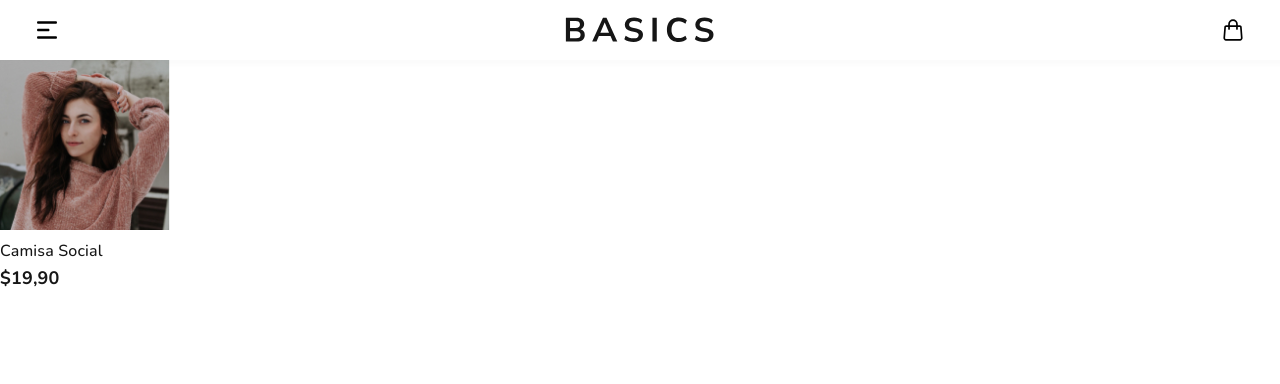
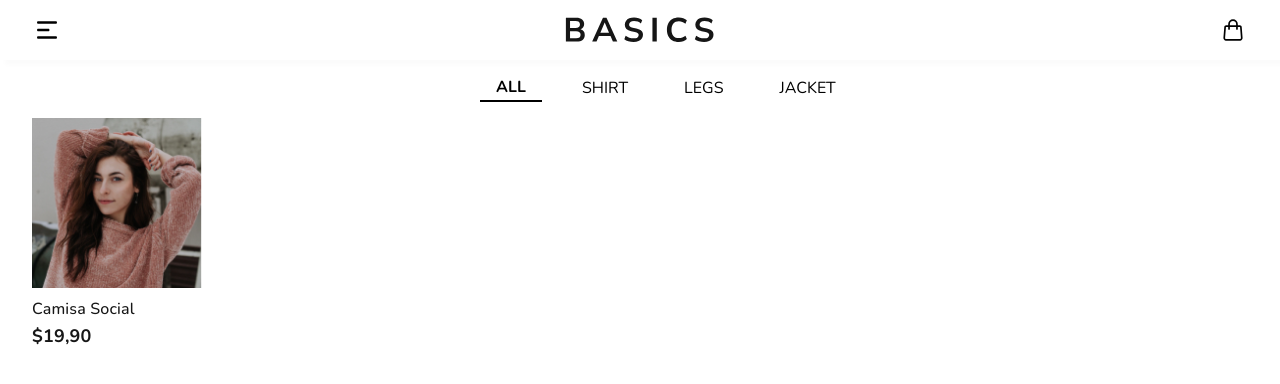
Before and after one commit to LuizSouz404/Basic-commerce, a Next.js app: page / in a window 1280 px wide. Shown: the top 384 px of the page. Built offline with nearby package versions, Linux system fonts and the light colour scheme.

Commit message:
feat: simple filter component

```diff
--- /dev/null
+++ b/src/components/Filter/index.tsx
@@ -0,0 +1,14 @@
+import { Container, WrapperFilter } from "./styles";
+
+export function Filter() {
+  return (
+    <Container>
+      <WrapperFilter>
+        <li>All</li>
+        <li>Shirt</li>
+        <li>Legs</li>
+        <li>Jacket</li>
+      </WrapperFilter>
+    </Container>
+  )
+}
--- /dev/null
+++ b/src/components/Filter/styles.tsx
@@ -0,0 +1,28 @@
+import styled from "styled-components";
+
+export const Container = styled.div`
+  flex: 1;
+  max-width: 400px;
+  margin: 0 auto;
+`;
+
+export const WrapperFilter = styled.ul`
+  padding: none;
+  display: flex;
+  align-items: center;
+  justify-content: space-between;
+  gap: 1.5rem;
+
+  list-style: none;
+
+  li {
+    font-weight: 400;
+    text-transform: uppercase;
+    padding: 0 1rem 0.15rem;
+
+    &:nth-child(1) {
+      font-weight: bold;
+      border-bottom: 2px solid #000;
+    }
+  }
+`;
--- a/src/pages/index.tsx
+++ b/src/pages/index.tsx
@@ -1,14 +1,18 @@
 import type { NextPage } from 'next'
 import { CardProduct } from '../components/CardProduct'
+import { Filter } from '../components/Filter'
 import { Header } from '../components/Header'
 import styles from '../styles/Home.module.css'
 
 const Home: NextPage = () => {
   return (
-    <div className={styles.container}>
+    <>
       <Header />
-      <CardProduct />
-    </div>
+      <div className={styles.container}>
+        <Filter />
+        <CardProduct />
+      </div>
+    </>
   )
 }
 
--- a/src/styles/Home.module.css
+++ b/src/styles/Home.module.css
@@ -1,3 +1,3 @@
 .container {
-  padding: 0 0rem;
+  padding: 0 2rem;
 }
```
